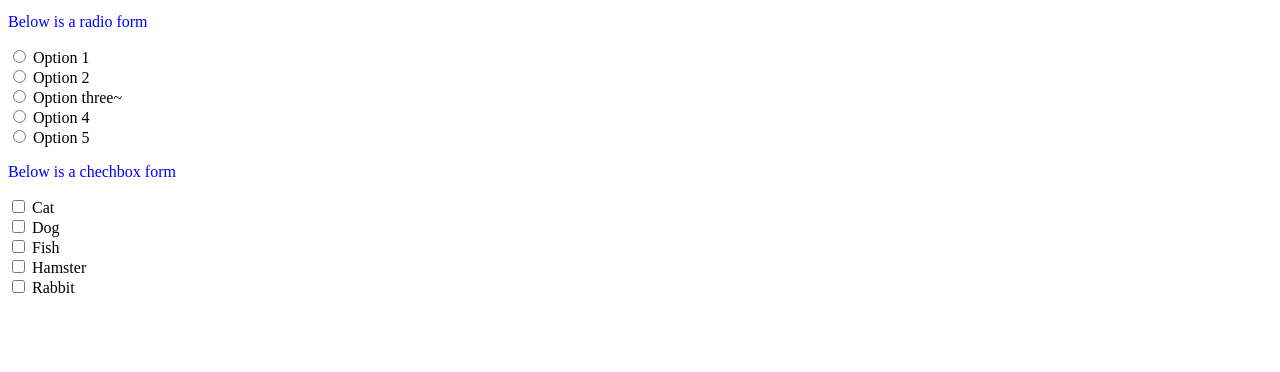
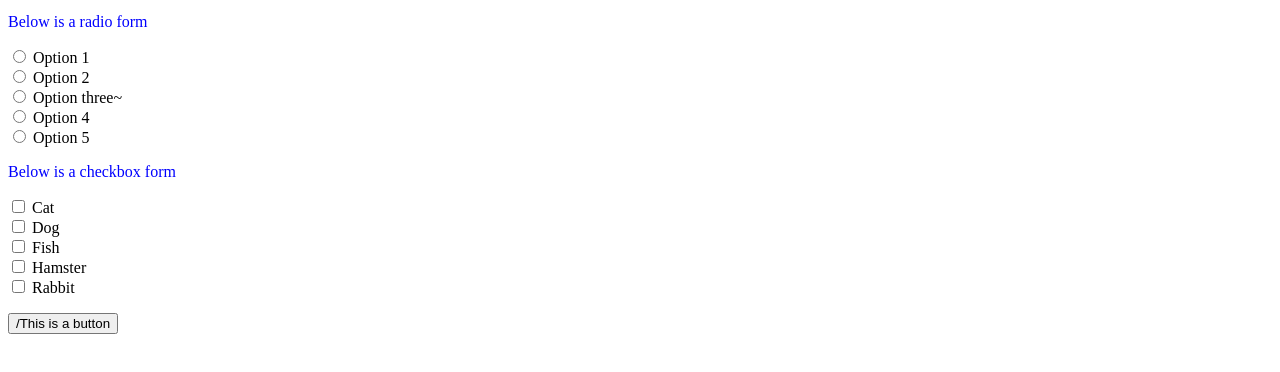
Before and after one commit to ewilliams440/ewilliams440.github.io, a plain HTML site: page index.html in a window 1280 px wide. Shown: the part 308-680 px from the top of the page. Drawn offline with Linux system fonts and the light colour scheme.

Commit message:
Update index.html

```diff
--- a/index.html
+++ b/index.html
@@ -25,7 +25,7 @@
 		<input type="radio"  id="option5"  name="year"  value="5">
 		<label for="option5">Option 5</label>
 	    </form>
-	    <p class=myClass> Below is a chechbox form </p>
+	    <p class=myClass> Below is a checkbox form </p>
 	    <form>
 		<input type="checkbox"  id="pet1"  name="pet1"  value="cat">
 		<label for="pet1">Cat</label><br>
@@ -38,5 +38,9 @@
 		<input type="checkbox"  id="pet5"  name="pet5"  value="rabbit">
 		<label for="pet5">Rabbit</label>
 	    </form>
+	    <button>/This is a button</button>
     </body>
+    <script>
+	    document.querySelector('button').onclick = function() {alert('button function');}
+    </script>
 </html>
```
